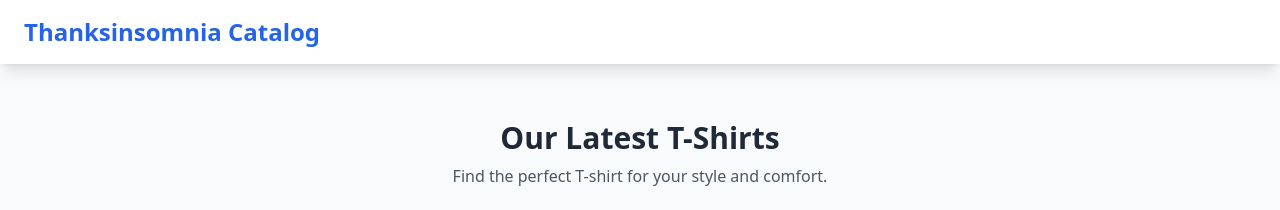
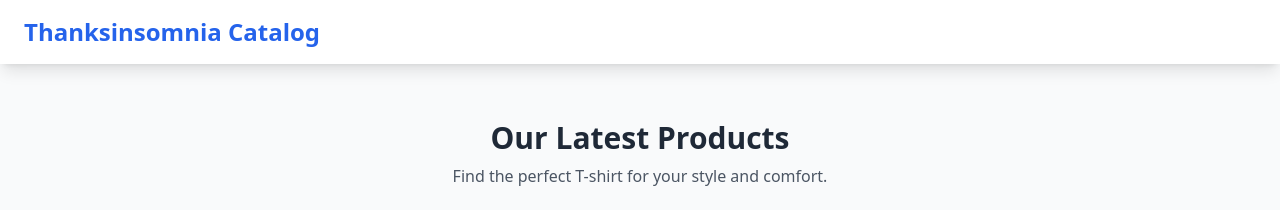
Before and after one commit to ziiapayaa/wave2east, a Next.js app: page / in a window 1280 px wide. Shown: the top 210 px of the page. Built offline with nearby package versions, Linux system fonts and the light colour scheme.

Commit message:
Fariz: Mengganti text menjadi  Our Latest Products

```diff
--- a/app/page.tsx
+++ b/app/page.tsx
@@ -5,7 +5,7 @@
   return (
     <div>
       <section className="text-center py-8">
-        <h2 className="text-3xl font-bold text-gray-800">Our Latest T-Shirts</h2>
+        <h2 className="text-3xl font-bold text-gray-800">Our Latest Products</h2>
         <p className="text-gray-600 mt-2">Find the perfect T-shirt for your style and comfort.</p>
       </section>
       <div className="grid grid-cols-1 sm:grid-cols-2 md:grid-cols-5 gap-4">
```
Also changed, not shown: 1 other file (tests, documents, lock files or other folders).
